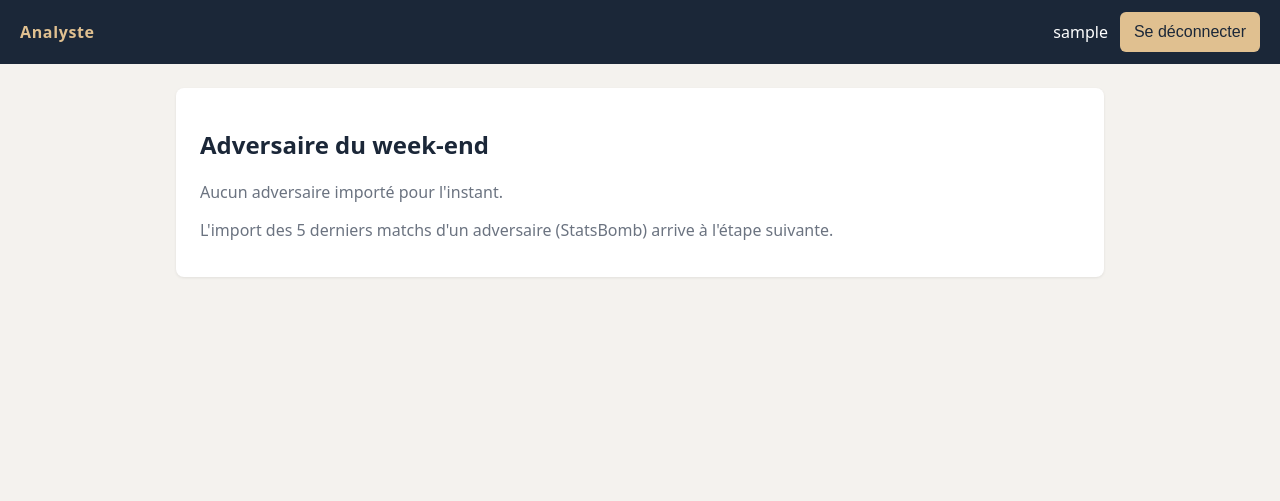
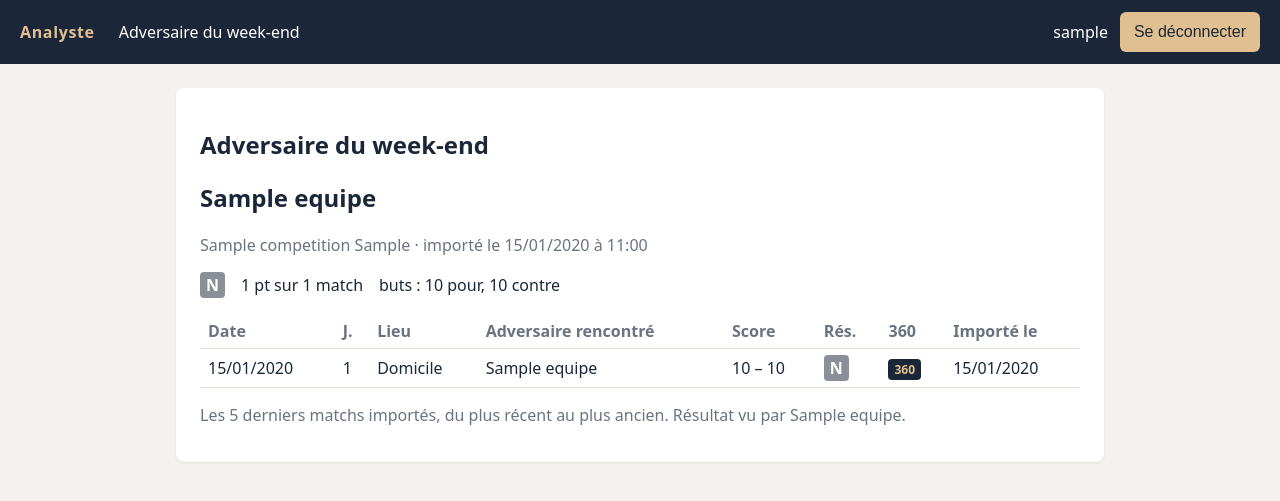
Before and after one commit to dprRCL2023/Analyste_adversaire_Foot, a Django app: page / in a window 1280 px wide. Shown: the top 501 px of the page. Run offline with Django 5.2, Linux system fonts and the light colour scheme; a user stored in the database is signed in; tables that the repository leaves empty hold one stand-in row (values such as "Sample post"); parts of the project's set-up code (start-up, migrations or seed data) failed here and were passed over.

Commit message:
Travail de Claude pour l'issue #32 (#35)
Co-authored-by: claude[bot] <41898282+claude[bot]@users.noreply.github.com>

```diff
--- a/webapp/adversaire/importation.py
+++ b/webapp/adversaire/importation.py
@@ -9,6 +9,8 @@
   `last_updated_360` changé (ou 360 devenu disponible) → seul le 360 relu.
 - Écriture match par match dans une transaction : une coupure ne laisse pas un
   match à moitié écrit.
+- L'équipe ciblée est notée dans `AdversaireSuivi` (étape 3a) : c'est elle
+  qu'affiche la page « Adversaire du week-end ».
 """
 import http.client
 from dataclasses import dataclass, field
@@ -16,9 +18,10 @@ from datetime import date, time
 
 from django.db import transaction
 from django.db.models import BooleanField, ExpressionWrapper, Q
+from django.utils import timezone
 
 from .clients.statsbomb import ErreurStatsBomb
-from .models import Competition, DonneesMatch, Equipe, Match
+from .models import AdversaireSuivi, Competition, DonneesMatch, Equipe, Match
 
 DISPONIBLE = "available"
 NB_DERNIERS = 5
@@ -157,6 +160,7 @@ class Bilan:
     avec_360: int = 0
     sans_360: int = 0
     erreurs: list = field(default_factory=list)
+    suivi: bool = False  # adversaire enregistré pour la page « Adversaire du week-end »
 
 
 def _liste(valeur, quoi, ident):
@@ -236,7 +240,8 @@ def importer_adversaire(client, competition_id, season_id, equipe_id,
             "compte": compte,
         })
 
-    retenus, erreurs = derniers_matchs(client.matchs(competition_id, season_id), equipe_id, n)
+    matchs_bruts = client.matchs(competition_id, season_id)
+    retenus, erreurs = derniers_matchs(matchs_bruts, equipe_id, n)
     bilan = Bilan(retenus=len(retenus), erreurs=list(erreurs))
     for m in retenus:
         try:
@@ -263,4 +268,21 @@ def importer_adversaire(client, competition_id, season_id, equipe_id,
         journal(f"{m['date']} match {m['id']} : "
                 f"{'téléchargé' if etat == TELECHARGE else 'déjà à jour'}"
                 f"{', avec 360' if a_360 else ', sans 360'}")
+    bilan.suivi = suivre(competition, equipe_id, equipes_de(matchs_bruts).get(equipe_id))
     return bilan
+
+
+def suivre(competition, equipe_id, nom):
+    """Enregistre (ou date à nouveau) l'équipe CIBLÉE par l'import : c'est
+    elle que montre la page « Adversaire du week-end ». Rien si l'équipe
+    n'apparaît dans aucun match de la saison (identifiant erroné). Rend vrai
+    si le suivi est posé."""
+    if not nom:
+        return False
+    with transaction.atomic():
+        equipe, _ = Equipe.objects.update_or_create(sb_team_id=equipe_id,
+                                                    defaults={"nom": nom})
+        AdversaireSuivi.objects.update_or_create(
+            equipe=equipe, competition=competition,
+            defaults={"importe_le": timezone.now()})
+    return True
--- a/webapp/adversaire/management/commands/importer_adversaire.py
+++ b/webapp/adversaire/management/commands/importer_adversaire.py
@@ -93,3 +93,6 @@ class Command(BaseCommand):
             f"{bilan.retenus} match(s) retenu(s) : {bilan.telecharges} téléchargé(s), "
             f"{bilan.a_jour} déjà à jour ; {bilan.avec_360} avec 360, "
             f"{bilan.sans_360} sans 360 ; {len(bilan.erreurs)} ignoré(s)."))
+        if not bilan.suivi:
+            self.stderr.write("Équipe absente des matchs de cette saison : "
+                              "elle n'apparaîtra pas sur la page « Adversaire du week-end ».")
--- a/webapp/adversaire/models.py
+++ b/webapp/adversaire/models.py
@@ -129,3 +129,29 @@ class DonneesMatch(models.Model):
 
     def __str__(self):
         return f"Données {self.match_id}"
+
+
+class AdversaireSuivi(models.Model):
+    """Équipe CIBLÉE par `importer_adversaire` dans une compétition-saison.
+
+    Sans elle, rien ne distingue l'adversaire de ses propres adversaires (tous
+    dans `Equipe`). Recalculable : la commande la crée ou la met à jour, rien
+    ne s'y saisit à la main."""
+    equipe = models.ForeignKey(Equipe, on_delete=models.PROTECT, related_name="suivis")
+    competition = models.ForeignKey(Competition, on_delete=models.CASCADE,
+                                    related_name="suivis")
+    cree_le = models.DateTimeField(auto_now_add=True)
+    # Date du dernier passage de la commande (même « déjà à jour »).
+    importe_le = models.DateTimeField()
+
+    class Meta:
+        constraints = [
+            models.UniqueConstraint(fields=["equipe", "competition"],
+                                    name="suivi_equipe_competition_unique"),
+        ]
+        ordering = ["-importe_le", "-id"]
+        verbose_name = "adversaire suivi"
+        verbose_name_plural = "adversaires suivis"
+
+    def __str__(self):
+        return f"{self.equipe} ({self.competition})"
--- /dev/null
+++ b/webapp/adversaire/roles.py
@@ -0,0 +1,49 @@
+"""Rôles de l'appli Analyste : REFUS PAR DÉFAUT.
+
+- `analyste` : importe, écrira les textes (synthèse, fiches) ;
+- `staff` : consulte et exporte.
+
+Un compte connecté sans aucun de ces groupes (ni superutilisateur) reçoit 403
+sur toutes les vues métier : c'est la base du « un scout ne voit rien » de
+l'Après-match. Les groupes sont créés par la migration 0002 ; on y range les
+comptes depuis l'admin Django. Le contrôle se fait DANS la vue (décorateur),
+jamais seulement en masquant un lien.
+"""
+from functools import wraps
+
+from django.core.exceptions import PermissionDenied
+
+GROUPE_ANALYSTE = "analyste"
+GROUPE_STAFF = "staff"
+
+
+def _groupes(user):
+    """Noms des groupes du compte, lus une fois par requête (cache sur l'objet)."""
+    if not hasattr(user, "_groupes_analyste"):
+        user._groupes_analyste = set(user.groups.values_list("name", flat=True))
+    return user._groupes_analyste
+
+
+def peut_consulter(user):
+    if not (user.is_authenticated and user.is_active):
+        return False
+    return user.is_superuser or bool(_groupes(user) & {GROUPE_ANALYSTE, GROUPE_STAFF})
+
+
+def peut_analyser(user):
+    if not (user.is_authenticated and user.is_active):
+        return False
+    return user.is_superuser or GROUPE_ANALYSTE in _groupes(user)
+
+
+def role_requis(test):
+    """Décorateur de vue : 403 si `test(request.user)` est faux. La connexion
+    reste exigée en amont par LoginRequiredMiddleware (anonyme → connexion)."""
+    def decorateur(vue):
+        @wraps(vue)
+        def enveloppe(request, *args, **kwargs):
+            if not test(request.user):
+                raise PermissionDenied
+            return vue(request, *args, **kwargs)
+        return enveloppe
+    return decorateur
--- a/webapp/adversaire/templates/adversaire/accueil.html
+++ b/webapp/adversaire/templates/adversaire/accueil.html
@@ -1,9 +1,66 @@
 {% extends "base.html" %}
-{% block titre %}Adversaires{% endblock %}
+{% block titre %}Adversaire du week-end{% endblock %}
 {% block contenu %}
 <section class="carte">
   <h1>Adversaire du week-end</h1>
-  <p class="vide">Aucun adversaire importé pour l'instant.</p>
-  <p class="aide">L'import des 5 derniers matchs d'un adversaire (StatsBomb) arrive à l'étape suivante.</p>
+  {% if not suivi %}
+    <p class="vide">Aucun adversaire importé pour l'instant.</p>
+    <p class="aide">L'import se fait en ligne de commande (jamais depuis cette page) :</p>
+    <pre class="commande">python manage.py importer_adversaire --catalogue
+python manage.py importer_adversaire --competition C --saison S --equipes
+python manage.py importer_adversaire --competition C --saison S --equipe E</pre>
+  {% else %}
+    {% if suivis|length > 1 %}
+      <form method="get" class="choix-suivi">
+        <label for="suivi">Adversaire</label>
+        <select name="suivi" id="suivi">
+          {% for s in suivis %}
+            <option value="{{ s.id }}"{% if s.id == suivi.id %} selected{% endif %}>{{ s.equipe.nom }} — {{ s.competition }}</option>
+          {% endfor %}
+        </select>
+        <button type="submit">Afficher</button>
+      </form>
+    {% endif %}
+
+    <h2>{{ suivi.equipe.nom }}</h2>
+    <p class="aide">{{ suivi.competition }} · importé le {{ suivi.importe_le|date:"d/m/Y à H:i" }}</p>
+
+    {% if lignes %}
+      <p class="bilan">
+        <span class="forme">
+          {% for r in bilan.forme %}<span class="res res-{{ r }}">{{ r }}</span>{% endfor %}
+        </span>
+        <span>{{ bilan.points }} pt{{ bilan.points|pluralize }} sur {{ bilan.matchs }} match{{ bilan.matchs|pluralize }}</span>
+        <span>buts : {{ bilan.pour }} pour, {{ bilan.contre }} contre</span>
+      </p>
+      <div class="defile">
+        <table class="matchs">
+          <thead>
+            <tr>
+              <th>Date</th><th>J.</th><th>Lieu</th><th>Adversaire rencontré</th>
+              <th>Score</th><th>Rés.</th><th>360</th><th>Importé le</th>
+            </tr>
+          </thead>
+          <tbody>
+            {% for l in lignes %}
+              <tr>
+                <td>{{ l.match.date|date:"d/m/Y" }}</td>
+                <td>{{ l.match.journee|default:"—" }}</td>
+                <td>{% if l.a_domicile %}Domicile{% else %}Extérieur{% endif %}</td>
+                <td>{{ l.rencontre.nom }}</td>
+                <td>{% if l.resultat %}{{ l.pour }} – {{ l.contre }}{% else %}—{% endif %}</td>
+                <td>{% if l.resultat %}<span class="res res-{{ l.resultat }}">{{ l.resultat }}</span>{% else %}—{% endif %}</td>
+                <td>{% if l.match.a_360 %}<span class="badge-360">360</span>{% endif %}</td>
+                <td>{{ l.match.importe_le|date:"d/m/Y" }}</td>
+              </tr>
+            {% endfor %}
+          </tbody>
+        </table>
+      </div>
+      <p class="aide">Les {{ nb_derniers }} derniers matchs importés, du plus récent au plus ancien. Résultat vu par {{ suivi.equipe.nom }}.</p>
+    {% else %}
+      <p class="vide">Aucun match importé pour cet adversaire dans cette compétition.</p>
+    {% endif %}
+  {% endif %}
 </section>
 {% endblock %}
--- a/webapp/adversaire/views.py
+++ b/webapp/adversaire/views.py
@@ -1,10 +1,90 @@
+"""Vues de l'appli Analyste. Connexion exigée par LoginRequiredMiddleware ;
+rôle exigé par `roles.role_requis` (refus par défaut).
+
+⚠️ Aucune vue n'appelle un fournisseur ni ne calcule sur le brut : tout se
+calcule à l'import (règle du pôle). Les colonnes `*_z` ne sont jamais lues ici.
+"""
+from django.db.models import Exists, OuterRef, Q
+from django.http import Http404
 from django.shortcuts import render
 
+from .importation import NB_DERNIERS
+from .models import AdversaireSuivi, DonneesMatch, Match
+from .roles import peut_consulter, role_requis
 
+POINTS = {"V": 3, "N": 1, "D": 0}
+
+
+def _suivi_choisi(request, suivis):
+    """Suivi demandé par `?suivi=<id>` (404 si invalide ou inconnu), sinon le
+    plus récemment importé, sinon None."""
+    if "suivi" not in request.GET:
+        return suivis[0] if suivis else None
+    try:
+        ident = int(request.GET["suivi"])
+    except ValueError:
+        raise Http404 from None
+    for suivi in suivis:
+        if suivi.id == ident:
+            return suivi
+    raise Http404
+
+
+def derniers_matchs(suivi):
+    """Les NB_DERNIERS matchs importés de l'adversaire suivi, du plus récent au
+    plus ancien, avec `a_360` (annotation : le brut n'est pas chargé)."""
+    equipe = suivi.equipe_id
+    avec_360 = DonneesMatch.objects.filter(match=OuterRef("pk"), frames_360_z__isnull=False)
+    return list(Match.objects
+                .filter(Q(domicile_id=equipe) | Q(exterieur_id=equipe),
+                        competition_id=suivi.competition_id)
+                .select_related("competition", "domicile", "exterieur")
+                .annotate(a_360=Exists(avec_360))
+                .order_by("-date", "-coup_envoi", "-sb_match_id")[:NB_DERNIERS])
+
+
+def ligne_match(match, equipe_id):
+    """Un match vu par l'adversaire : lieu, équipe rencontrée, buts, V/N/D."""
+    a_domicile = match.domicile_id == equipe_id
+    pour, contre = ((match.score_domicile, match.score_exterieur) if a_domicile
+                    else (match.score_exterieur, match.score_domicile))
+    resultat = None
+    if pour is not None and contre is not None:
+        resultat = "V" if pour > contre else "D" if pour < contre else "N"
+    return {
+        "match": match,
+        "a_domicile": a_domicile,
+        "rencontre": match.exterieur if a_domicile else match.domicile,
+        "pour": pour,
+        "contre": contre,
+        "resultat": resultat,
+    }
+
+
+def bilan(lignes):
+    """Forme (du plus récent au plus ancien), points et buts des matchs au score connu."""
+    jouees = [ligne for ligne in lignes if ligne["resultat"]]
+    return {
+        "forme": [ligne["resultat"] for ligne in jouees],
+        "points": sum(POINTS[ligne["resultat"]] for ligne in jouees),
+        "pour": sum(ligne["pour"] for ligne in jouees),
+        "contre": sum(ligne["contre"] for ligne in jouees),
+        "matchs": len(jouees),
+    }
+
+
+@role_requis(peut_consulter)
 def accueil(request):
-    """Page d'accueil. Connexion exigée par LoginRequiredMiddleware.
-
-    Étape 1 (squelette) : aucune donnée encore. La liste des adversaires
-    importés arrive avec les modèles et l'import StatsBomb (étape 2).
-    """
-    return render(request, "adversaire/accueil.html")
+    """« Adversaire du week-end » : les derniers matchs importés de l'adversaire choisi."""
+    suivis = list(AdversaireSuivi.objects.select_related("equipe", "competition"))
+    suivi = _suivi_choisi(request, suivis)
+    lignes = []
+    if suivi is not None:
+        lignes = [ligne_match(m, suivi.equipe_id) for m in derniers_matchs(suivi)]
+    return render(request, "adversaire/accueil.html", {
+        "suivis": suivis,
+        "suivi": suivi,
+        "lignes": lignes,
+        "bilan": bilan(lignes),
+        "nb_derniers": NB_DERNIERS,
+    })
--- a/webapp/static/analyste/app.css
+++ b/webapp/static/analyste/app.css
@@ -62,3 +62,43 @@ button {
 
 .erreur { color: #A12A2A; }
 .vide, .aide { color: var(--gris); }
+
+.navigation { flex: 1; margin-left: 24px; }
+.navigation a { color: #fff; text-decoration: none; }
+.navigation a:hover { text-decoration: underline; }
+
+/* Page « Adversaire du week-end » */
+.commande {
+  background: var(--fond);
+  padding: 10px 12px;
+  border-radius: 6px;
+  overflow-x: auto;
+}
+.choix-suivi { display: flex; flex-wrap: wrap; align-items: center; gap: 8px; margin-bottom: 8px; }
+.choix-suivi select { font-size: 16px; padding: 6px; }
+.bilan { display: flex; flex-wrap: wrap; align-items: center; gap: 16px; }
+.forme { display: inline-flex; gap: 4px; }
+.defile { overflow-x: auto; }
+.matchs { width: 100%; border-collapse: collapse; }
+.matchs th, .matchs td { padding: 6px 8px; text-align: left; border-bottom: 1px solid #E5E2DC; white-space: nowrap; }
+.matchs th { color: var(--gris); font-weight: 600; }
+.res {
+  display: inline-block;
+  min-width: 24px;
+  padding: 2px 6px;
+  border-radius: 4px;
+  text-align: center;
+  font-weight: 700;
+  color: #fff;
+}
+.res-V { background: #2E7D4F; }
+.res-N { background: #8A8F98; }
+.res-D { background: #A12A2A; }
+.badge-360 {
+  padding: 2px 6px;
+  border-radius: 4px;
+  background: var(--night);
+  color: var(--sand);
+  font-size: 12px;
+  font-weight: 700;
+}
--- a/webapp/templates/base.html
+++ b/webapp/templates/base.html
@@ -11,6 +11,9 @@
   <header class="entete">
     <a class="marque" href="{% url 'accueil' %}">Analyste</a>
     {% if user.is_authenticated %}
+      <nav class="navigation">
+        <a href="{% url 'accueil' %}">Adversaire du week-end</a>
+      </nav>
       <form method="post" action="{% url 'logout' %}" class="deconnexion">
         {% csrf_token %}
         <span class="compte">{{ user.get_username }}</span>
```
Also changed, not shown: CLAUDE.md (+35 -1 lines), webapp/adversaire/admin.py (+7 -1 lines), webapp/adversaire/tests/test_import.py (+40 -1 lines), webapp/adversaire/tests/test_page_adversaire.py (added, +168 -0 lines), webapp/adversaire/tests/test_roles.py (added, +88 -0 lines), webapp/adversaire/tests/test_squelette.py (+8 -0 lines), webapp/templates/403.html (added, +9 -0 lines), README.md, webapp/adversaire/migrations/0002_suivi_roles.py (added).
